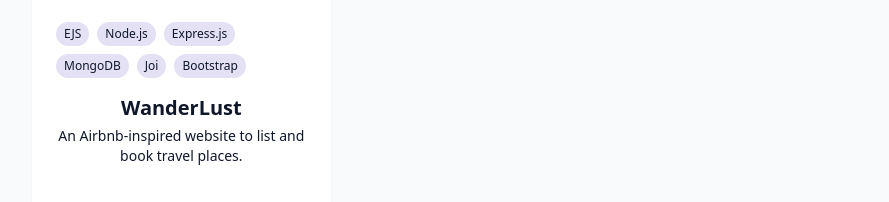
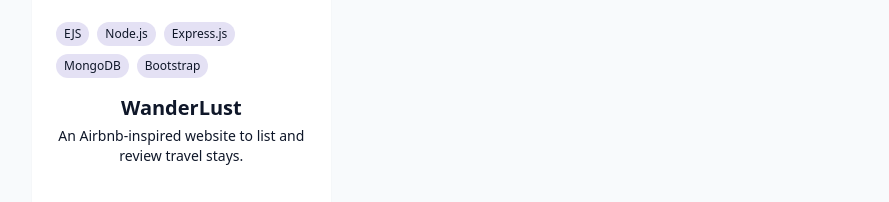
Before and after one commit to mayukh44/MY-PORTFOLIO, a React (Vite) app: page / in a window 1280 px wide. Shown: the part 2866-3068 px from the top of the page, without its empty margins (128-1017 px from the left). Built offline with nearby package versions, Linux system fonts and the light colour scheme.

Commit message:
added wanderlust

```diff
--- a/package.json
+++ b/package.json
@@ -31,6 +31,6 @@
     "eslint-plugin-react-hooks": "^5.2.0",
     "eslint-plugin-react-refresh": "^0.4.20",
     "globals": "^16.3.0",
-    "vite": "^7.1.2"
+    "vite": "^7.1.9"
   }
 }
--- a/src/components/ProjectsSection.jsx
+++ b/src/components/ProjectsSection.jsx
@@ -4,11 +4,11 @@ const projects = [
   {
     id: 1,
     title: "WanderLust",
-    description: "An Airbnb-inspired website to list and book travel places.",
+    description: "An Airbnb-inspired website to list and review travel stays.",
     image: "/projects/wanderlust.png",
-    tags: ["EJS", "Node.js", "Express.js", "MongoDB", "Joi", "Bootstrap"],
-    demoUrl: "#project",
-    gitHubUrl: "#project",
+    tags: ["EJS", "Node.js", "Express.js", "MongoDB", "Bootstrap"],
+    demoUrl: "https://wanderlust-htap.onrender.com/listings",
+    gitHubUrl: "https://github.com/mayukh44/WANDERLUST",
     status: "Under Production",
   },
 ];
@@ -66,14 +66,14 @@ export const ProjectSection = () => {
                 <div className="flex justify-between items-center">
                   <div className="flex space-x-3">
                     <a
-                      // href={project.demoUrl}
+                      href={project.demoUrl}
                       className="p-2 rounded-full hover:bg-primary/10 transition"
                       target="_blank"
                     >
                       <ExternalLink size={18} />
                     </a>
                     <a
-                      // href={project.gitHubUrl}
+                      href={project.gitHubUrl}
                       className="p-2 rounded-full hover:bg-primary/10 transition"
                       target="_blank"
                     >
```
Also changed, not shown: 2 other files (tests, documents, lock files or other folders).
